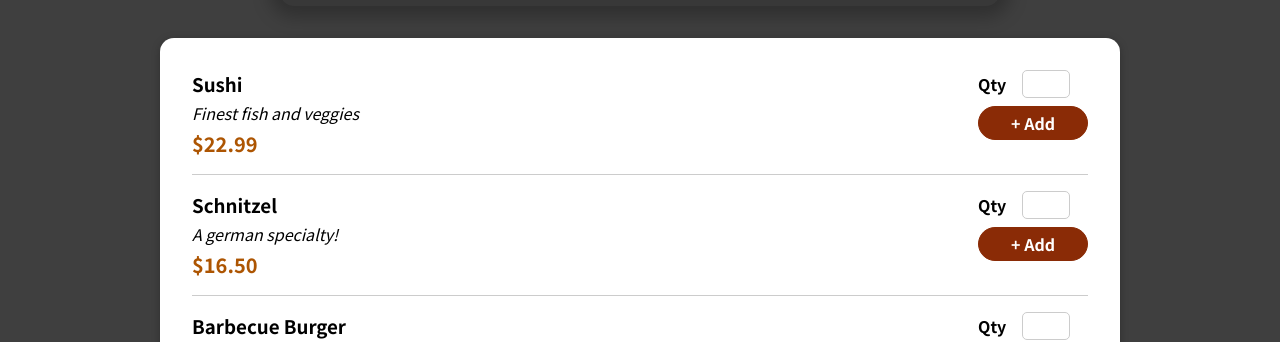
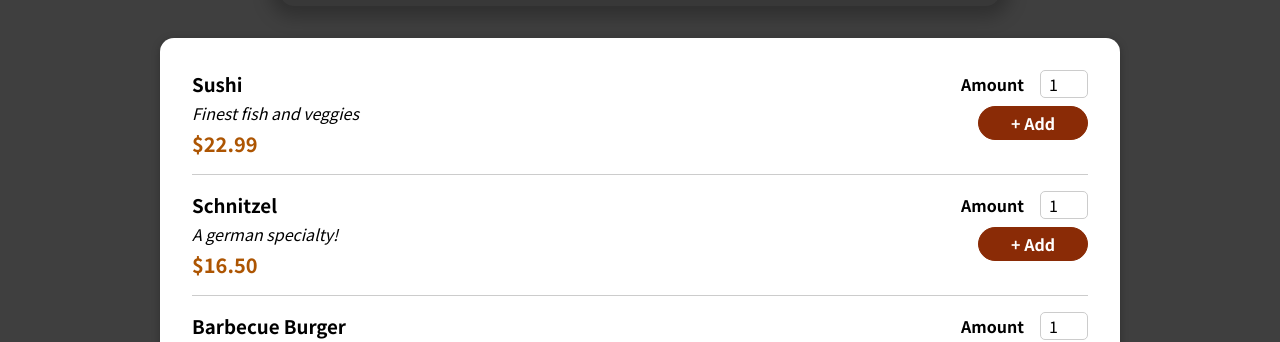
Before and after one commit to gradity/food-order-app, a React (Create React App) app: page / in a window 1280 px wide. Shown: the part 467-809 px from the top of the page. Built offline with nearby package versions, Linux system fonts and the light colour scheme.

Commit message:
add MealItemForm

```diff
--- a/src/components/Layout/Input.js
+++ b/src/components/Layout/Input.js
@@ -5,8 +5,8 @@ import classes from './Input.module.css';
 const Input = (props) => {
   return (
     <div className={classes.input}>
-      <label htmlFor="qty">Qty</label>
-      <input type="number" name="qty" />
+      <label htmlFor={props.input.id}>{props.label}</label>
+      <input {...props.input} />
     </div>
   );
 };
--- a/src/components/Meals/MealItem/MealItemForm.js
+++ b/src/components/Meals/MealItem/MealItemForm.js
@@ -5,9 +5,23 @@ import classes from './MealItemForm.module.css';
 import Input from '../../Layout/Input';
 
 const MealItemForm = () => {
+  const submitHandler = (e) => {
+    e.preventDefault();
+  };
+
   return (
-    <form onFormSubmit={(e) => e.preventDefault()} className={classes.form}>
-      <Input />
+    <form onSubmit={submitHandler} className={classes.form}>
+      <Input
+        label="Amount"
+        input={{
+          id: 'amount',
+          type: 'number',
+          min: '1',
+          max: '5',
+          step: '1',
+          defaultValue: 1,
+        }}
+      />
       <button>+ Add</button>
     </form>
   );
--- a/src/components/Meals/MealItemForm.module.css
+++ /dev/null
@@ -1,20 +0,0 @@
-.form {
-  text-align: right;
-}
-
-.form button {
-  font: inherit;
-  cursor: pointer;
-  background-color: #8a2b06;
-  border: 1px solid #8a2b06;
-  color: white;
-  padding: 0.25rem 2rem;
-  border-radius: 20px;
-  font-weight: bold;
-}
-
-.form button:hover,
-.form button:active {
-  background-color: #641e03;
-  border-color: #641e03;
-}
```
Also changed, not shown: src/components/Meals/MealItemForm.js (deleted, +0 -9 lines).
